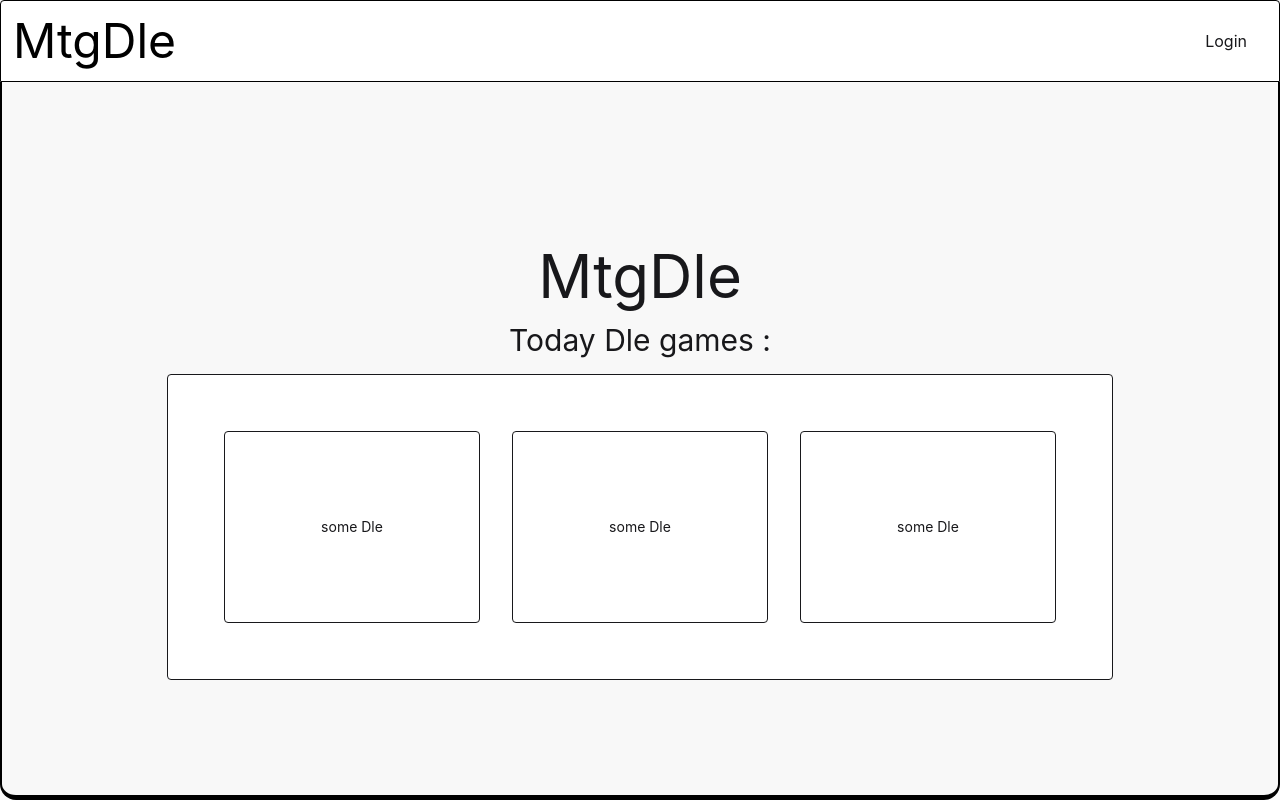
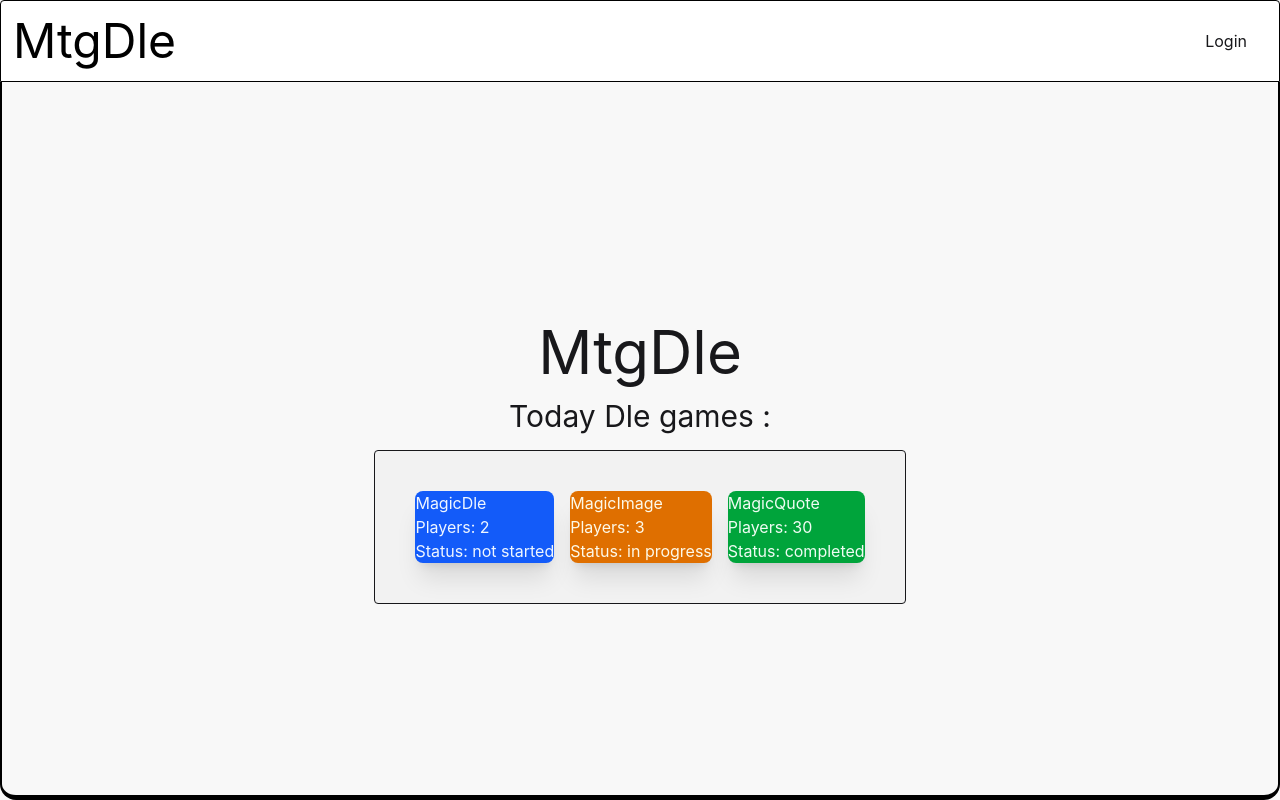
Before and after one commit to Primoux/ft_transcendence, a React (Vite) app in the folder frontend/: page / in a window 1280 px wide. Built offline with nearby package versions, Linux system fonts and the light colour scheme; no server answers.

Commit message:
feat(home): render DlePreview from typed data

```diff
--- a/frontend/src/components/DlePreview.tsx
+++ b/frontend/src/components/DlePreview.tsx
@@ -1,7 +1,17 @@
-function DlePreview() {
+import type { Dle } from '../types/dle'
+
+const statusColor = {
+    "not started": "bg-info text-info-content",
+    "in progress": "bg-warning text-warning-content",
+    "completed": "bg-success text-success-content",
+}
+
+function DlePreview({ name, players, status } : Dle) {
     return (
-        <article className="m-4 nth-3:bg-orange nth-2:bg-green nth-1:bg-yellowOne w-64 h-48 rounded-sm border-1 border-gray grid place-items-center text-gray">
-            some Dle
+		<article className={`card shadow-xl ${statusColor[status]}`}>
+	        <h3>{name}</h3>
+            <p>Players: {players}</p>
+            <p>Status: {status}</p>
         </article>
     )
 }
--- a/frontend/src/pages/HomePage.tsx
+++ b/frontend/src/pages/HomePage.tsx
@@ -1,14 +1,25 @@
 import DlePreview from "../components/DlePreview"
+import type { Dle } from "../types/dle"
+
+const dles: Dle[] = [
+    { name: "MagicDle", players: 2, status: "not started" },
+    { name: "MagicImage", players: 3, status: "in progress" },
+    { name: "MagicQuote", players: 30, status: "completed" },
+]
 
 function HomePage() {
     return (
         <div className="pt-12 grid place-items-center rounded-sm">
             <h1 className="text-6xl">MtgDle</h1>
             <h2 className="m-4 text-3xl">Today Dle games :</h2>
-            <section className="flex flex-row flex-wrap list border-1 justify-center p-10 bg-white rounded-sm">
-                <DlePreview></DlePreview>
-                <DlePreview></DlePreview>
-                <DlePreview></DlePreview>
+            <section className="border-1 p-10 bg-base-200 rounded-sm">
+                <ul className="flex flex-row flex-wrap justify-center gap-4">
+                    {dles.map((dle) => (
+                        <li key={dle.name}>
+                            <DlePreview name={dle.name} players={dle.players} status={dle.status} />
+                        </li>
+                    ))}
+                </ul>
             </section>
         </div>
     )
--- /dev/null
+++ b/frontend/src/types/dle.ts
@@ -0,0 +1,5 @@
+export interface Dle {
+    name: string;
+    players: number;
+	status: "not started" | "in progress" | "completed";
+}
```
